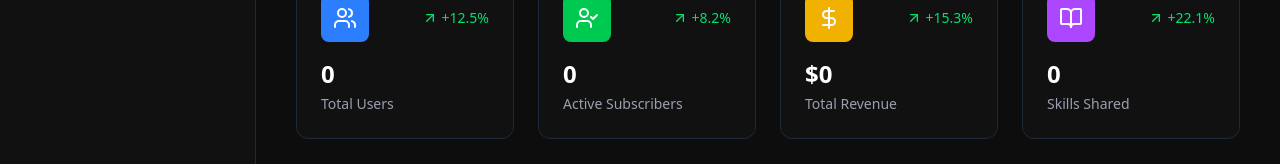
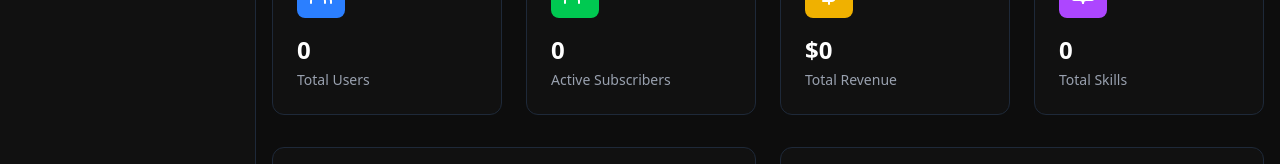
Before and after one commit to khayerhossain/SwapSkill-Marketplace, a Next.js app: page /dashboard/admin/analytics in a window 1280 px wide. Shown: the part 238-402 px from the top of the page. Built offline with nearby package versions, Linux system fonts and the light colour scheme; no server answers; the database is empty.

Commit message:
analytics page updated

```diff
--- a/src/app/(dashboardLayout)/dashboard/admin/analytics/page.jsx
+++ b/src/app/(dashboardLayout)/dashboard/admin/analytics/page.jsx
@@ -128,7 +128,7 @@ export default function AdminAnalytics() {
       color: "bg-yellow-500",
     },
     {
-      title: "Skills Shared",
+      title: "Total Skills",
       value: analytics.totalSkills.toLocaleString(),
       icon: <BookOpen className="w-6 h-6" />,
       change: "+22.1%",
@@ -148,7 +148,7 @@ export default function AdminAnalytics() {
   }
 
   return (
-    <div className="min-h-screen text-white p-6">
+    <div className="min-h-screen text-white">
       {/* Header */}
       <div className="mb-8">
         <h1 className="text-3xl font-bold mb-2">
```
